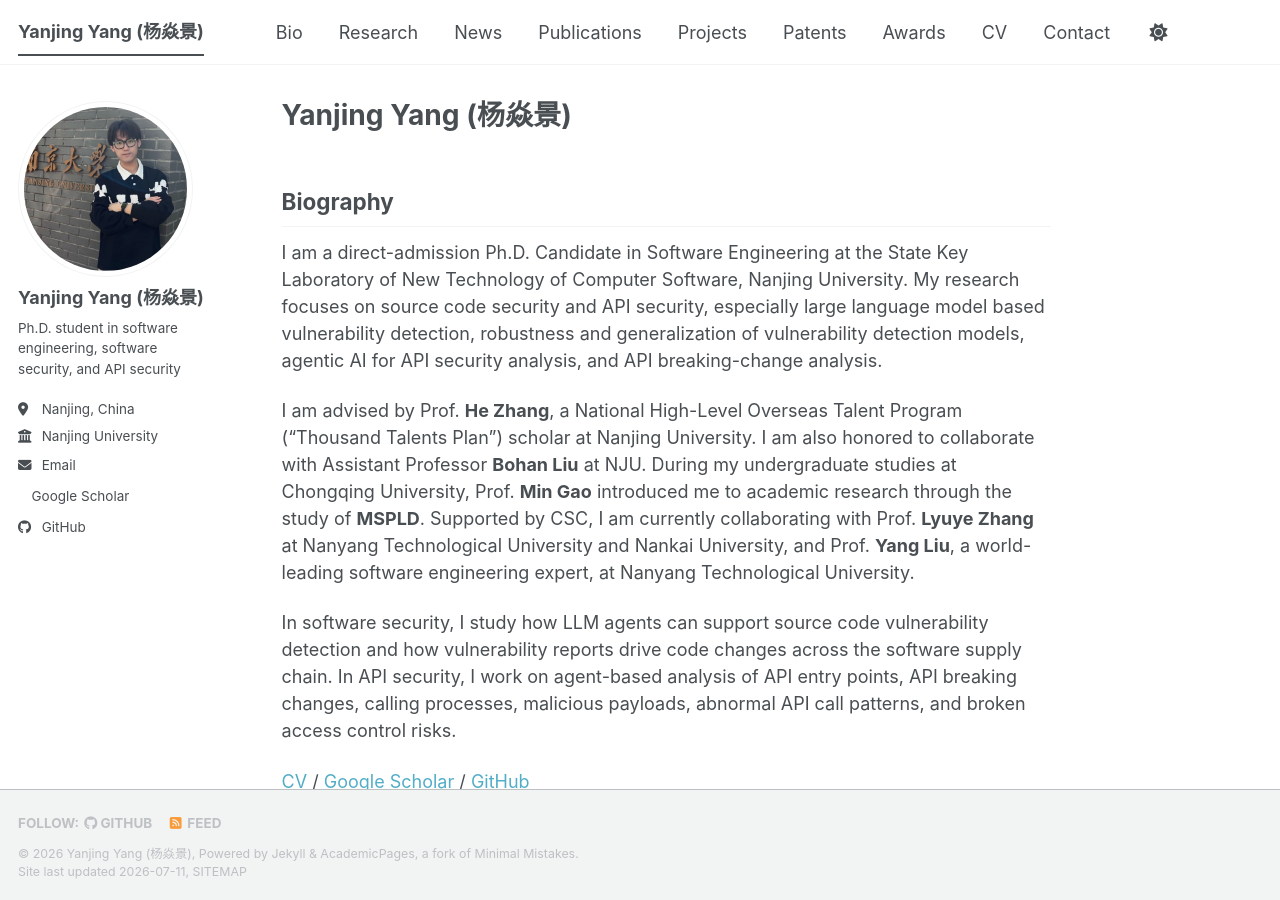
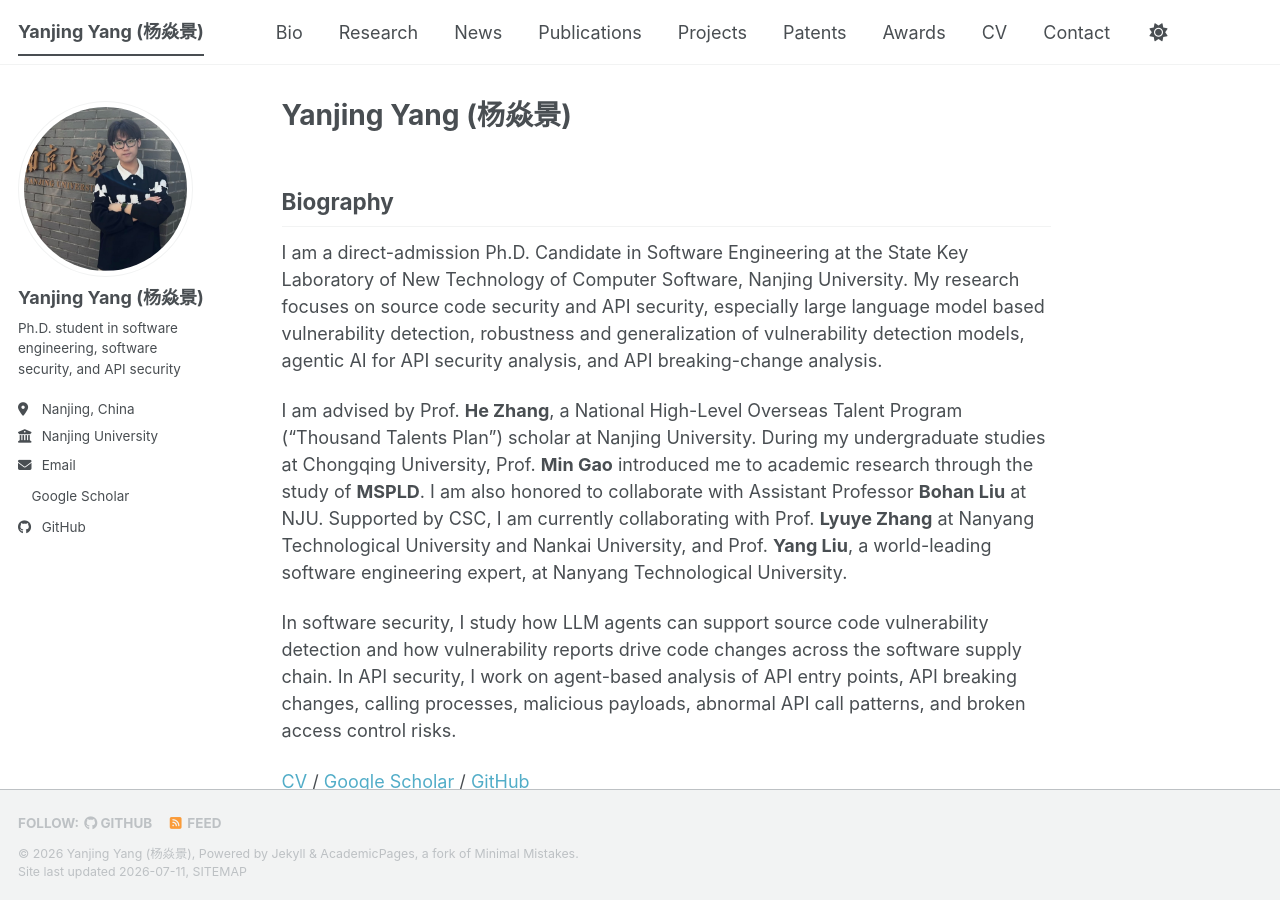
Before and after one commit to Yang-Yanjing/Yang-Yanjing.github.io, a Jekyll site: the page built from _pages/about.md, in a window 1280 px wide and 900 px high. Built offline with Jekyll 4.4.1, drawn with Linux system fonts in a browser that asks for light colours; a style sheet for code colours, icons or effects is not loaded.

Commit message:
Reorder collaborator sentence in bio

```diff
--- a/_pages/about.md
+++ b/_pages/about.md
@@ -11,7 +11,7 @@ redirect_from:
 
 I am a direct-admission Ph.D. Candidate in Software Engineering at the State Key Laboratory of New Technology of Computer Software, Nanjing University. My research focuses on source code security and API security, especially large language model based vulnerability detection, robustness and generalization of vulnerability detection models, agentic AI for API security analysis, and API breaking-change analysis.
 
-I am advised by Prof. **He Zhang**, a National High-Level Overseas Talent Program ("Thousand Talents Plan") scholar at Nanjing University. I am also honored to collaborate with Assistant Professor **Bohan Liu** at NJU. During my undergraduate studies at Chongqing University, Prof. **Min Gao** introduced me to academic research through the study of **MSPLD**. Supported by CSC, I am currently collaborating with Prof. **Lyuye Zhang** at Nanyang Technological University and Nankai University, and Prof. **Yang Liu**, a world-leading software engineering expert, at Nanyang Technological University.
+I am advised by Prof. **He Zhang**, a National High-Level Overseas Talent Program ("Thousand Talents Plan") scholar at Nanjing University. During my undergraduate studies at Chongqing University, Prof. **Min Gao** introduced me to academic research through the study of **MSPLD**. I am also honored to collaborate with Assistant Professor **Bohan Liu** at NJU. Supported by CSC, I am currently collaborating with Prof. **Lyuye Zhang** at Nanyang Technological University and Nankai University, and Prof. **Yang Liu**, a world-leading software engineering expert, at Nanyang Technological University.
 
 In software security, I study how LLM agents can support source code vulnerability detection and how vulnerability reports drive code changes across the software supply chain. In API security, I work on agent-based analysis of API entry points, API breaking changes, calling processes, malicious payloads, abnormal API call patterns, and broken access control risks.
 
```
